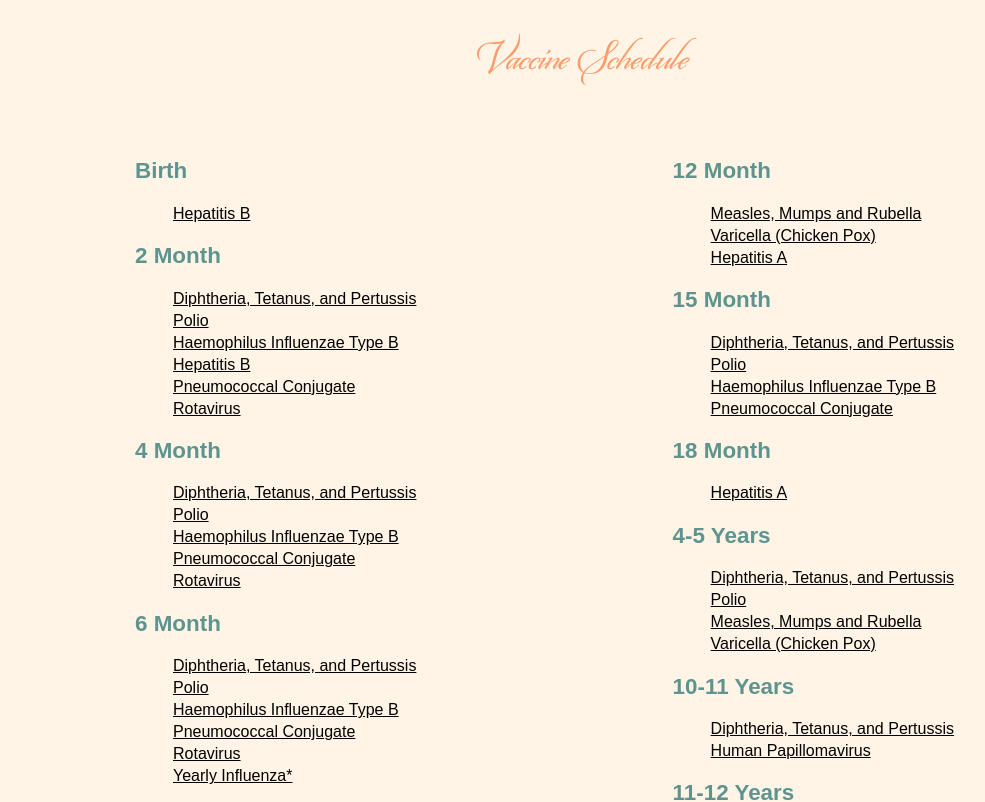
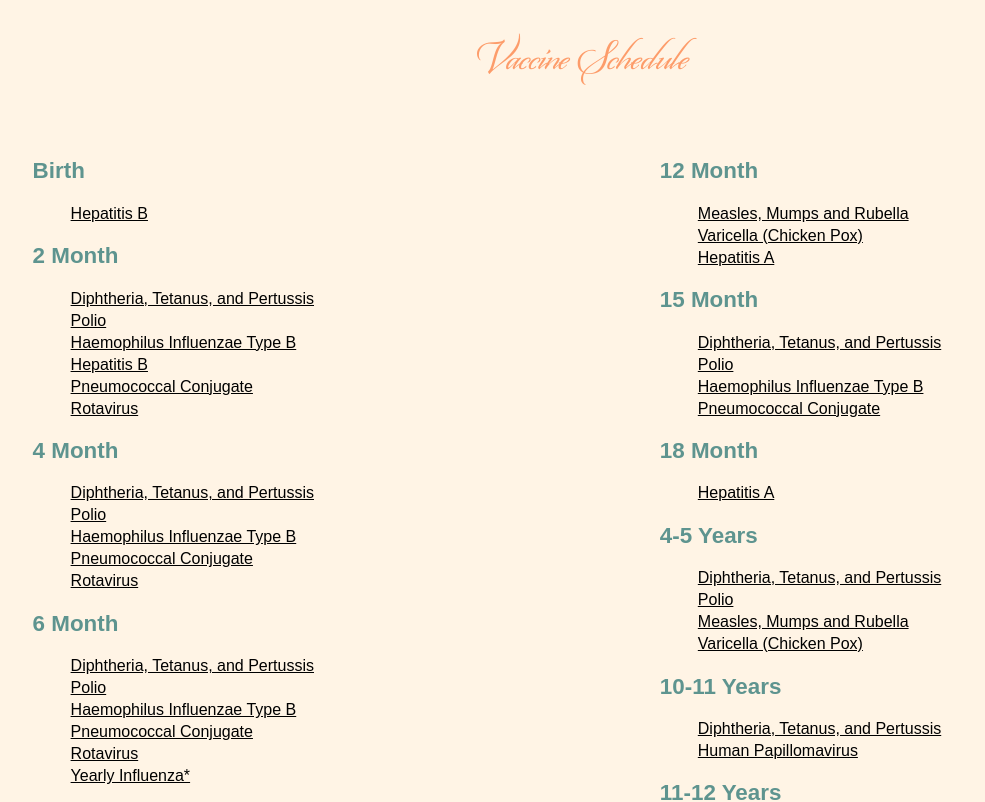
Before and after one commit to BowersMatthew/katebowersmd.com, a React (Create React App) app in the folder kate-bowers-md/: page /resources/vaccines in a window 1280 px wide. Shown: the part 1720-2522 px from the top of the page, without its empty margins (57-1042 px from the left). Built offline with nearby package versions, Linux system fonts and the light colour scheme; a small style sheet from the web is missing.

Commit message:
formatting

```diff
--- a/kate-bowers-md/src/components/about/about.jsx
+++ b/kate-bowers-md/src/components/about/about.jsx
@@ -5,6 +5,7 @@ const About = () => {
     return (
         <section className="about">
             <h1>About Us</h1>
+            <p>Our resource section delivers reliable content to your fingertips. Have a question? Take a peek at our resources page!</p>
             <div className="content">
                 <div className="left">
                     <h2>Providers and Staff</h2>
--- a/kate-bowers-md/src/components/common/nav/nav-link.js
+++ b/kate-bowers-md/src/components/common/nav/nav-link.js
@@ -1,5 +1,6 @@
 import React, { Component } from 'react';
-import { Link } from 'react-router-dom';
+// import { Link } from 'react-router-dom';
+import { HashLink as Link } from 'react-router-hash-link';
 
 export class NavLink extends Component {
 
--- a/kate-bowers-md/src/components/contact/contact.js
+++ b/kate-bowers-md/src/components/contact/contact.js
@@ -5,6 +5,7 @@ function Contact() {
     return (
         <section className='contact'>
             <h1 className='page-heading'>Contact Us</h1>
+            <br/>
             <div>
                 <a className="phone" href="tel:804-372-3473">Phone: (804) 372-3473</a>
                 <p>Fax: (804) 299-4021</p>
--- a/kate-bowers-md/src/components/portal.jsx
+++ b/kate-bowers-md/src/components/portal.jsx
@@ -10,8 +10,8 @@ export function Portal() {
                 <p> Remember at 10pm that you need a check-up? Just log on a send us an appointment request and we'll see it when our office opens in the morning!</p>
                 <br/>
                 <h3>Click on the Office Practicum icon below to get started!</h3>
-                <a href="https://firefly.patientmedrecords.com" target="_blank">
-                    <img id="portal-image" src={PortalImage} alt="OP Patient Portal" />
+                <a href="https://firefly.patientmedrecords.com" target="_blank" rel="noopener noreferrer">
+                    <img className='glow' id="portal-image" src={PortalImage} alt="OP Patient Portal" />
                 </a>
             </article>
             <br/>
--- a/kate-bowers-md/src/components/resources/sick-child/sick-child.js
+++ b/kate-bowers-md/src/components/resources/sick-child/sick-child.js
@@ -298,7 +298,7 @@ function SickChild() {
                 </div>
             </div>
             <section className='sick-resources'>
-            <h1>Common Illnesses A to Z</h1>
+            <h1>Common Illnesses</h1>
                 <div className="left">
                     <UnorderedLinkedList adds={adds} head='Acne' elements={acne} />
                     <UnorderedLinkedList adds={adds} head='Allergies' elements={allergies} />
--- a/kate-bowers-md/src/components/resources/vaccines/vaccines.js
+++ b/kate-bowers-md/src/components/resources/vaccines/vaccines.js
@@ -101,14 +101,14 @@ const Vaccines = () => {
                 <a id="cdc-vaccine-link" class="glow" href="https://www.cdc.gov/vaccines/schedules/easy-to-read/child-shell-easyread.html">CDC Vaccine Page</a>
                 <div className='fuller'><iframe id="cdc-vaccine" src="https://www.cdc.gov/vaccines/schedules/easy-to-read/child-shell-easyread.html" width="65%" height="1000px" frameBorder="0" scrolling="auto" title="Easy-to-Read Schedule for Children, Birth through 6 Years">Easy-to-Read Schedule for Children, Birth through 6 Years</iframe></div>
                 <h2>Vaccine Schedule</h2>
-                <div className="left middle">
+                <div className="left">
                     <UnorderedLinkList adds={adds} head='Birth' elements={birthList} />
                     <UnorderedLinkList adds={adds} head='2 Month' elements={twoMonth} />
                     <UnorderedLinkList adds={adds} head='4 Month' elements={fourMonth} />
                     <UnorderedLinkList adds={adds} head='6 Month' elements={sixMonth} />
                     <UnorderedLinkList adds={adds} head='9 Month' elements={nineMonth} />
                 </div>
-                <div className="right middle">
+                <div className="right">
                     <UnorderedLinkList adds={adds} head='12 Month' elements={oneYear} />
                     <UnorderedLinkList adds={adds} head='15 Month' elements={fifteenMonth} />
                     <UnorderedLinkList adds={adds} head='18 Month' elements={eighteenMonth} />
```
